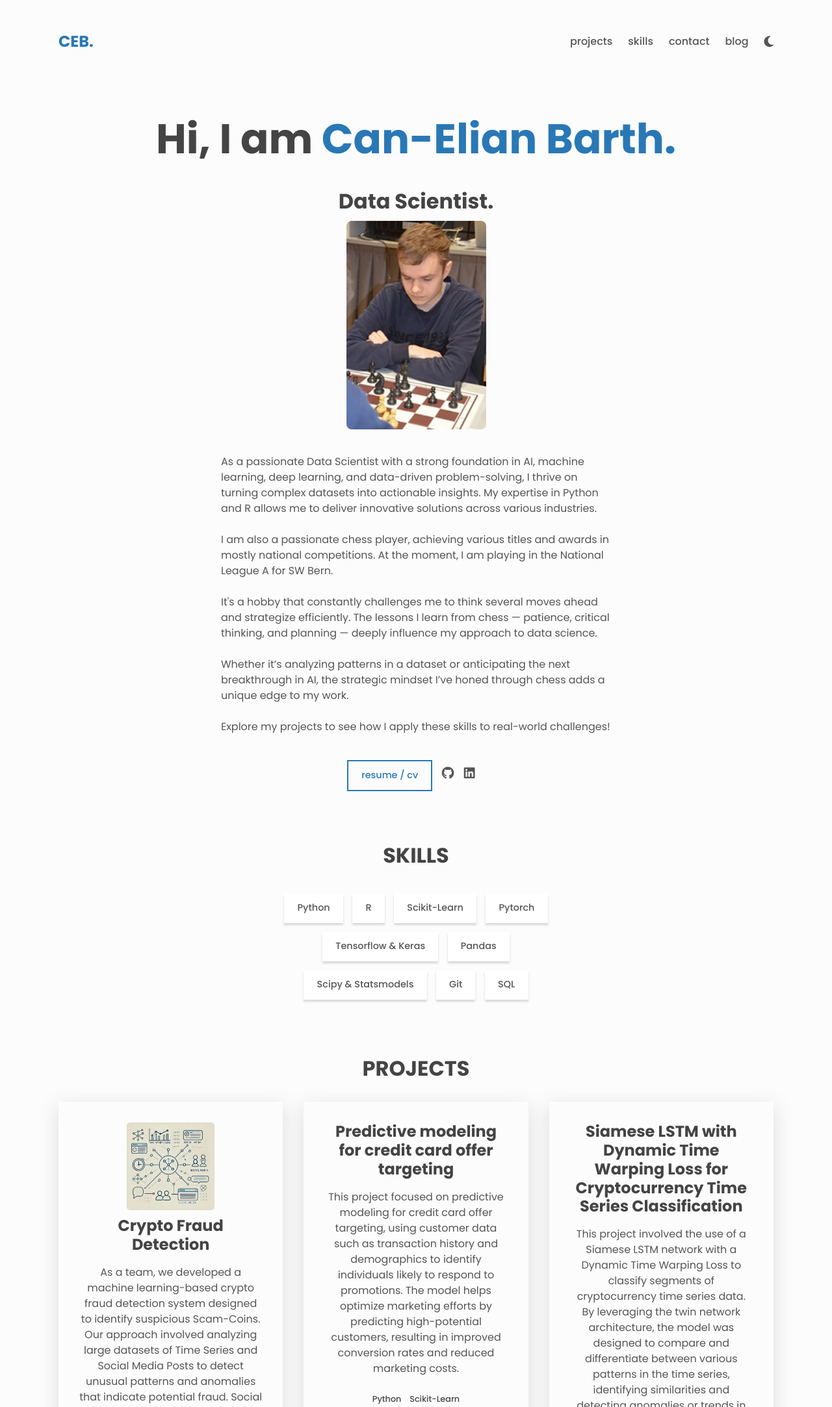
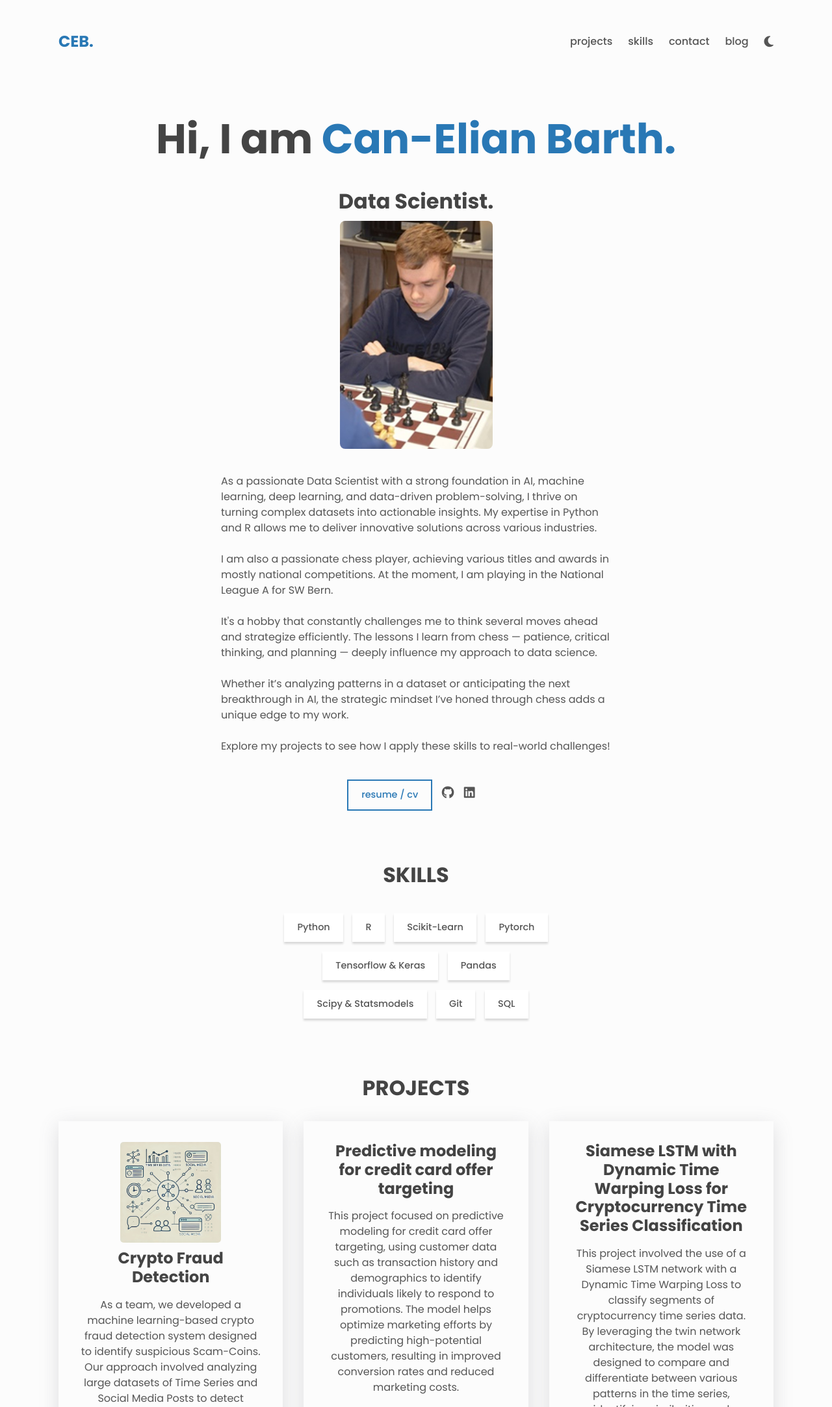
Before and after one commit to can020202/can020202.github.io, a plain HTML site: page index.html in a window 1280 px wide. Shown: the top 2166 px of the page at 65% size. Drawn offline with Linux system fonts and the light colour scheme.

Commit message:
added images projects

```diff
--- a/styles.css
+++ b/styles.css
@@ -414,7 +414,7 @@ main {
 
 /* Styles für das Bild im Header */
 .about__image {
-  width: 215px; /* Stelle sicher, dass das Bild eine angemessene Breite hat */
+  width: 235px; /* Stelle sicher, dass das Bild eine angemessene Breite hat */
   height: auto; /* Behält das Seitenverhältnis bei */
   margin-top: 10px; /* Abstand nach oben für das Bild */
   border-radius: 8px; /* Optional: abgerundete Ecken */
@@ -425,7 +425,7 @@ main {
 
 
 .project__image {
-  width: 135px; /* Breite des Bildes */
+  width: 155px; /* Breite des Bildes */
   height: auto; /* Erhält das Seitenverhältnis */
   margin-bottom: 10px; /* Abstand nach unten für das Bild */
   display: block; /* Sorgt dafür, dass das Bild zentriert ist */
```
